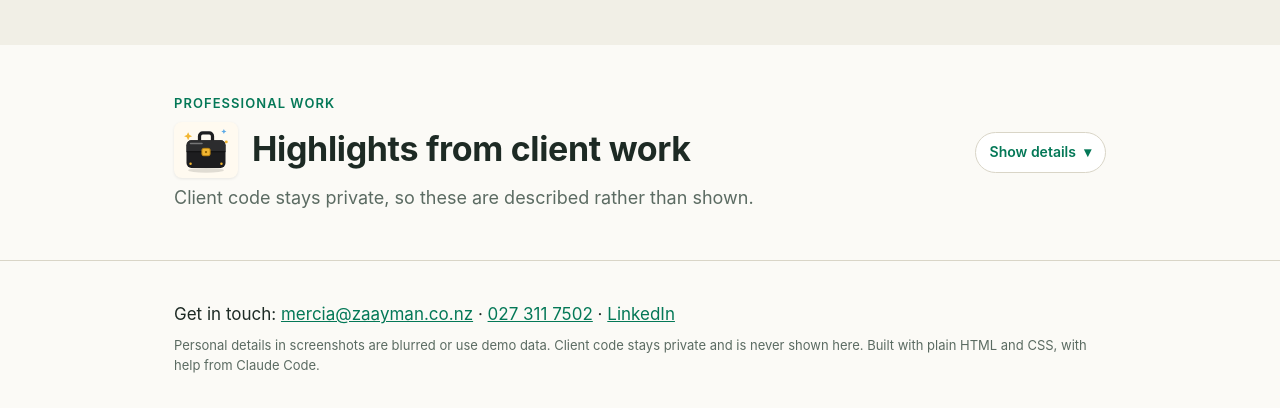
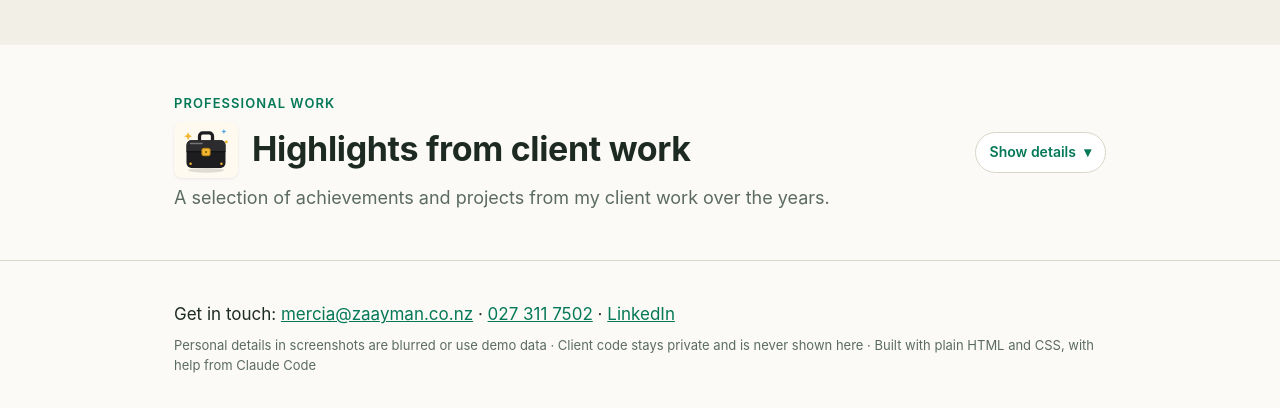
Before and after one commit to mercia-coder/Portfolio, a plain HTML site: page index.html in a window 1280 px wide. Shown: the part 1095-1503 px from the top of the page. Drawn offline with Linux system fonts and the light colour scheme.

Commit message:
Reword client work intro; separate footer disclaimers with middle dots
Co-Authored-By: Claude Opus 5.5 <noreply@anthropic.com>

```diff
--- a/index.html
+++ b/index.html
@@ -299,7 +299,7 @@
   <circle cx="13" cy="49" r="1.5" fill="#f2b632"/>
   <circle cx="51" cy="49" r="1.5" fill="#f2b632"/>
 </svg></span>Highlights from client work</h2>
-        <p class="sub">Client code stays private, so these are described rather than shown.</p>
+        <p class="sub">A selection of achievements and projects from my client work over the years.</p>
             </div>
             <span class="toggle" aria-hidden="true"></span>
           </summary>
@@ -320,7 +320,7 @@
   <footer>
     <div class="wrap">
       <p>Get in touch: <a href="mailto:mercia@zaayman.co.nz">mercia@zaayman.co.nz</a> · <a href="tel:+64273117502">027 311 7502</a> · <a href="https://linkedin.com/in/mercia-zaayman" target="_blank" rel="noopener">LinkedIn</a></p>
-      <p class="small">Personal details in screenshots are blurred or use demo data. Client code stays private and is never shown here. Built with plain HTML and CSS, with help from Claude Code.</p>
+      <p class="small">Personal details in screenshots are blurred or use demo data · Client code stays private and is never shown here · Built with plain HTML and CSS, with help from Claude Code</p>
     </div>
   </footer>
 
```
